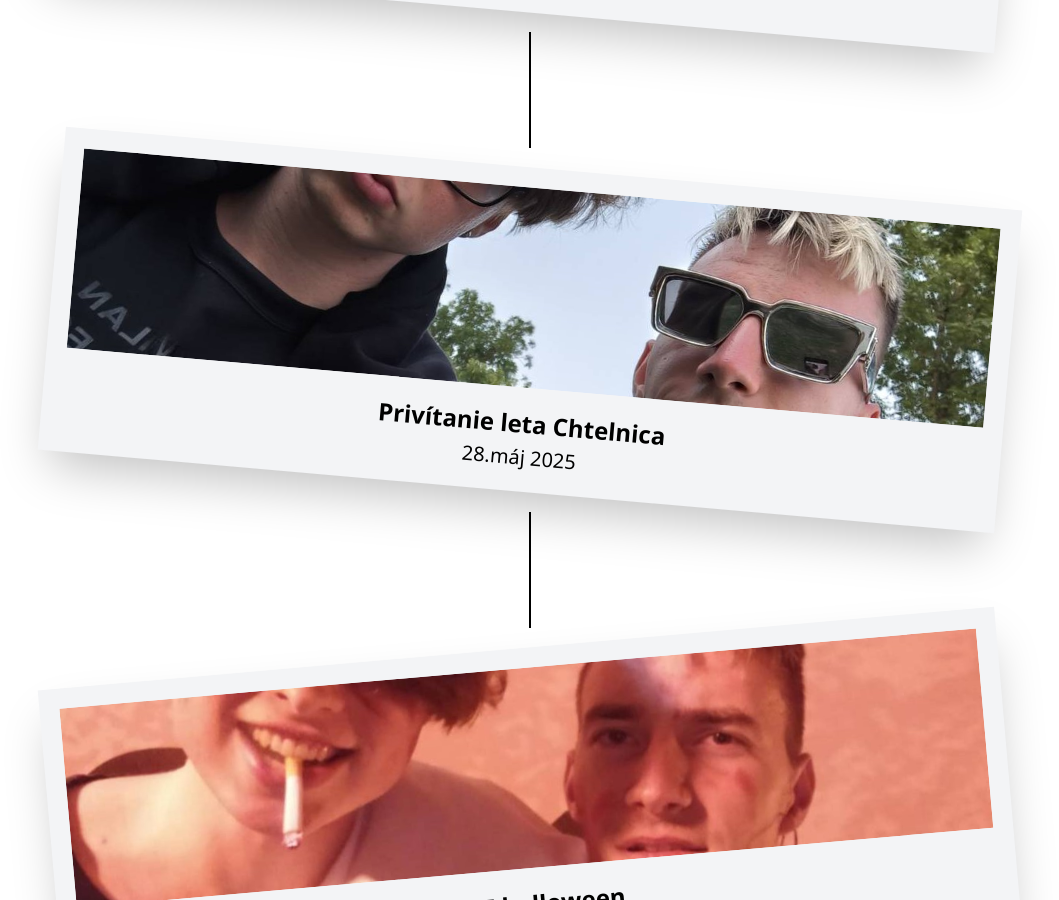
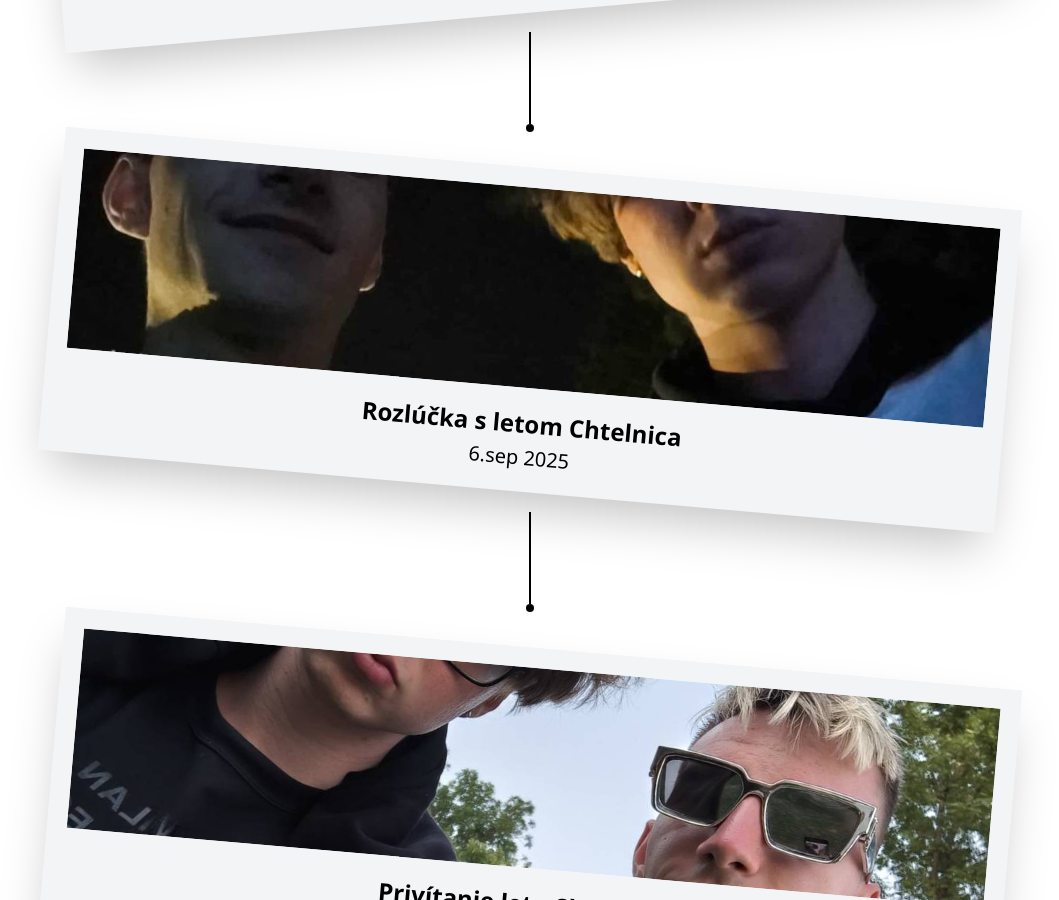
Before and after one commit to mxrshall/album, a Vue app: page / in a window 1280 px wide. Shown: the part 1900-2800 px from the top of the page, without its empty margins (110-1169 px from the left). Built offline with nearby package versions, Linux system fonts and the light colour scheme; some icons are missing.

Commit message:
Pridanie animacie pre timeline

```diff
--- a/src/App.vue
+++ b/src/App.vue
@@ -8,13 +8,15 @@
 import photo4 from './assets/images/photo4.jpeg'
 import photo5 from './assets/images/photo5.jpeg'
 import photo6 from './assets/images/photo6.jpeg'
+import photo7 from './assets/images/photo7.png'
 
 const photos = [
-  { title: "OOZI for students", date: "25.nov 2025", image: photo4, position: 5 },
-  { title: "Východňarovica", date: "11.nov 2025", image: photo3, position: -5 },
+  { title: "Goodbye Party UCM", date: "2.dec 2025", image: photo7, position: 5 },
+  { title: "OOZI for students", date: "25.nov 2025", image: photo4, position: -5 },
+  { title: "Východňarovica", date: "11.nov 2025", image: photo3, position: 5 },
   { title: "10Bar Rave", date: "15.okt 2025", image: photo5, position: -5 },
   { title: "Rozlúčka s letom Chtelnica", date: "6.sep 2025", image: photo6, position: 5 },
-  { title: "Privítanie leta Chtelnica", date: "28.máj 2025", image: photo2, position: 5 },
+  { title: "Privítanie leta Chtelnica", date: "28.jún 2025", image: photo2, position: 5 },
   { title: "APE halloween", date: "31.okt 2024", image: photo1, position: -5 }
 ]
 </script>
--- a/src/components/Photo.vue
+++ b/src/components/Photo.vue
@@ -11,22 +11,26 @@
 
 const imgRef = ref(null)
 const lineRef = ref(null)
+const linePointRef = ref(null)
 
 onMounted(() => {
     const observer = new IntersectionObserver((entries) => {
         entries.forEach(entry => {
             if (entry.isIntersecting) {
                 animate(imgRef.value, { opacity: [0, 1] }, { duration: 1, easing: 'ease-out' })
-                animate(lineRef.value, { height: ['0%', '40%'] }, { duration: 1, easing: 'ease-out', delay: 0.5 })
+                animate(lineRef.value, { height: ['0%', '20%'] }, { duration: 0.6, easing: 'ease-out', delay: 0.4 })
+                animate(linePointRef.value, { scale: [0, 1] }, { duration: 0.2, easing: 'ease-out', delay: 1 })
                 observer.unobserve(imgRef.value)
                 observer.unobserve(lineRef.value)
+                observer.unobserve(linePointRef.value)
             }
         })
-    }, { threshold: 0.5 })
+    }, { threshold: 0.8 })
 
     if (imgRef.value) {
         observer.observe(imgRef.value)
         observer.observe(lineRef.value)
+        observer.observe(linePointRef.value)
     }
 })
 </script>
@@ -53,6 +57,10 @@
             ref="lineRef"
             class="w-0.5 bg-black mt-5"
             :style="{ height: '0%' }"
-        ></div>
+        />
+        <div
+            ref="linePointRef"
+            class="w-2 h-2 bg-black rounded-full"
+        />
     </div>
 </template>
```
Also changed, not shown: src/assets/images/photo7.png (added).
